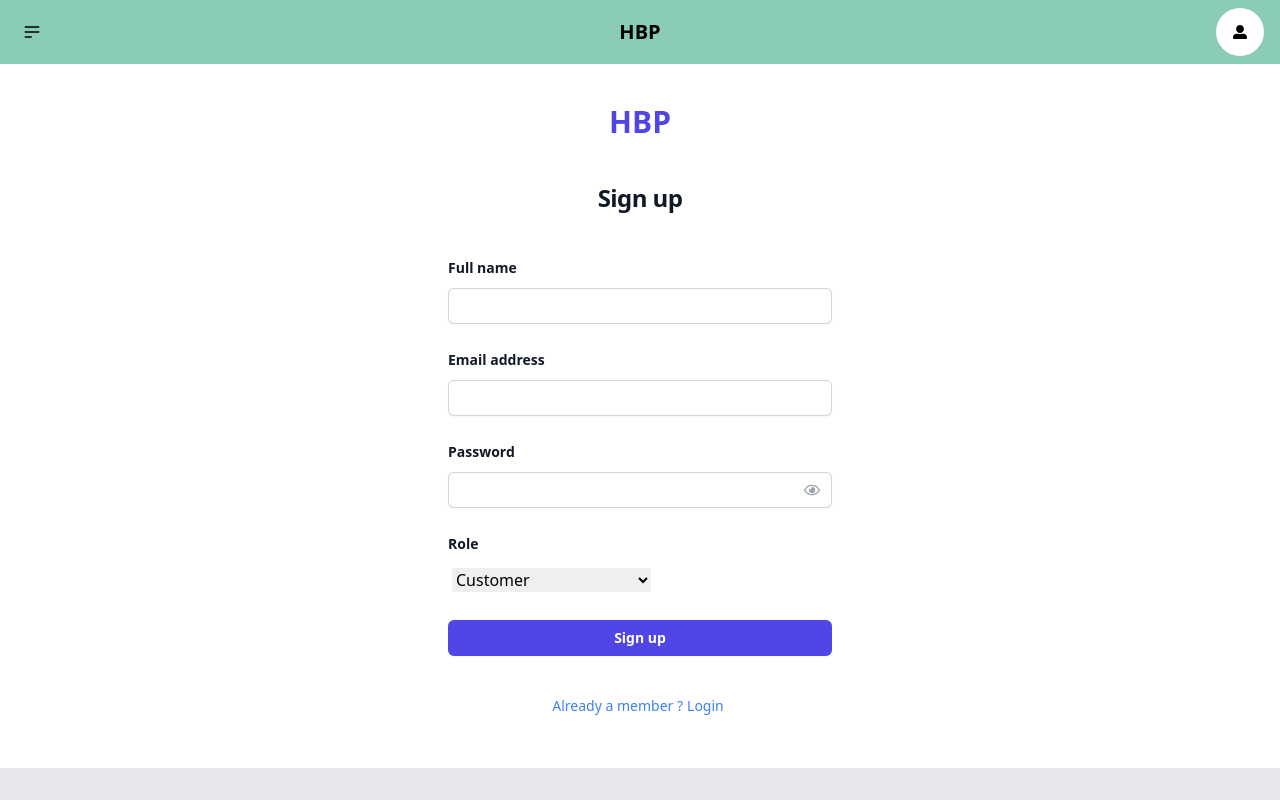
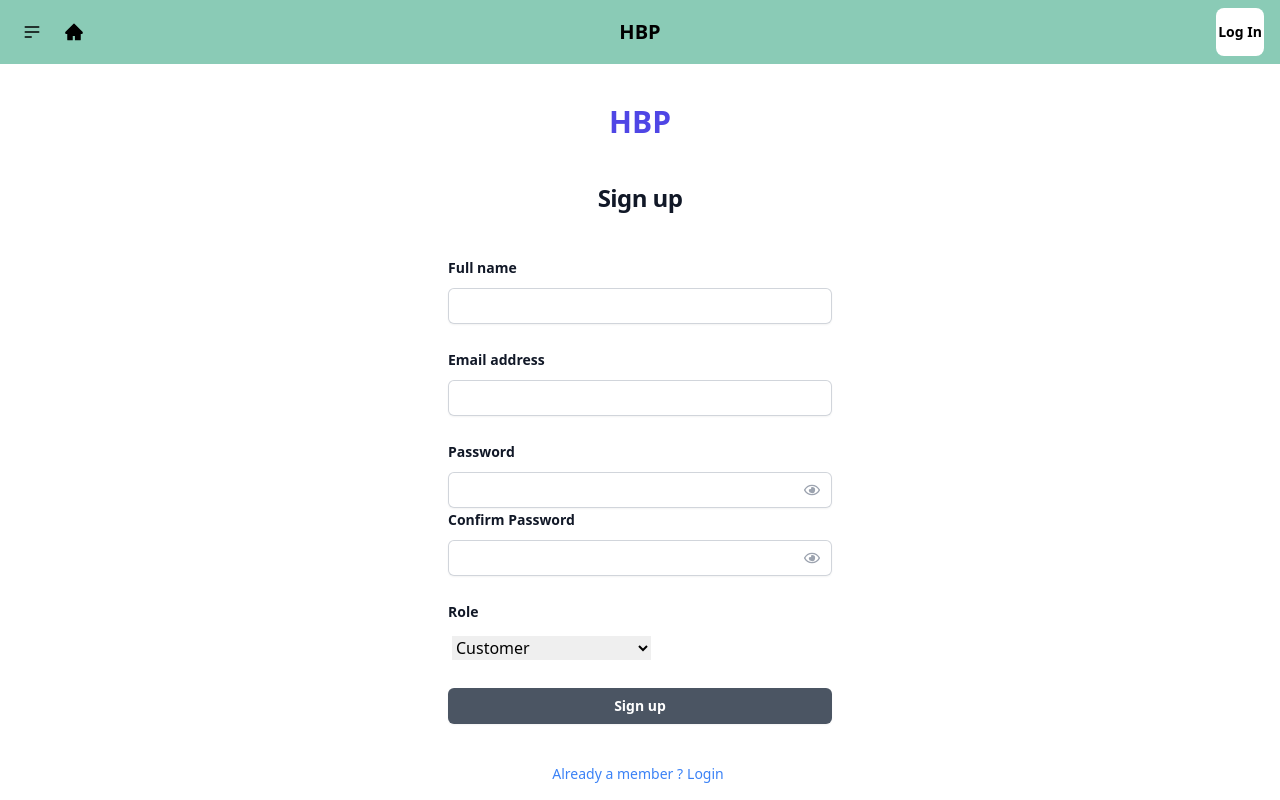
Before and after one commit to iamganeshsalunkhe/Hotel-Booking-Project, a React (Vite) app in the folder Frontend/: page /signup in a window 1280 px wide. Shown: the top 800 px of the page. Built offline with nearby package versions, Linux system fonts and the light colour scheme; no server answers.

Commit message:
add home button in navbar and confirm password functionality add

```diff
--- a/Frontend/src/Components/Navbar.jsx
+++ b/Frontend/src/Components/Navbar.jsx
@@ -1,84 +1,113 @@
-import { FaUserPlus ,FaUserAlt} from "react-icons/fa";
-import styles from './Navbar.module.css'
-import { Link,useLocation} from "react-router-dom";
+import { AiFillHome } from "react-icons/ai";
+import styles from "./Navbar.module.css";
+import { Link, useLocation } from "react-router-dom";
 import { useEffect, useState } from "react";
 import Logout from "./Logout";
 import axios from "axios";
 
-
 function Navbar() {
   const location = useLocation();
   const [isLoggedIn, setIsLoggedIn] = useState(false);
-  useEffect(()=>{
-    const checkLogInStatus =async ()=>{
+  useEffect(() => {
+    const checkLogInStatus = async () => {
       try {
-        const response = await axios.get('http://localhost:4100/check-token',{withCredentials:true})
-        setIsLoggedIn(response.status === 200)
+        const response = await axios.get("http://localhost:4100/check-token", {
+          withCredentials: true,
+        });
+        setIsLoggedIn(response.status === 200);
       } catch (error) {
-        setIsLoggedIn(false)
+        setIsLoggedIn(false);
       }
-    }
+    };
     checkLogInStatus();
-  },[]);
+  }, []);
 
   return (
     <div className={styles.main}>
       <div className="navbar bg-base-300 flex">
         <div className="navbar-start">
           <div className="dropdown">
-      <div tabIndex={0} role="button" className="btn btn-ghost btn-circle">
+            <div
+              tabIndex={0}
+              role="button"
+              className="btn btn-ghost btn-circle"
+            >
               <svg
                 xmlns="http://www.w3.org/2000/svg"
                 className="h-5 w-5"
                 fill="none"
                 viewBox="0 0 24 24"
-          stroke="currentColor">
+                stroke="currentColor"
+              >
                 <path
                   strokeLinecap="round"
                   strokeLinejoin="round"
                   strokeWidth="2"
-            d="M4 6h16M4 12h16M4 18h7" />
+                  d="M4 6h16M4 12h16M4 18h7"
+                />
               </svg>
             </div>
             <ul
               tabIndex={0}
-        className="menu menu-sm dropdown-content text-white rounded-box z-[1] mt-3 w-52 p-2 shadow bg-gray-900">
-        <li><Link to='/property'>My Property</Link></li>
-        <li><Link to='/account'>My Account  </Link></li>
-        <li><Link to='/amenity'>Manage Amenities</Link></li>
+              className="menu menu-sm dropdown-content text-white rounded-box z-[1] mt-3 w-52 p-2 shadow bg-gray-900"
+            >
+              <li>
+                <Link to="/property">My Property</Link>
+              </li>
+              <li>
+                <Link to="/account">My Account </Link>
+              </li>
+              <li>
+                <Link to="/amenity">Manage Amenities</Link>
+              </li>
             </ul>
           </div>
-  </div>
-  <div className="navbar-center">
-    <Link to='/' className="btn btn-ghost text-xl tracking-light  ">HBP</Link>
+          <Link to="/" className="text-xl p-2 font-semibold">
+            <AiFillHome/>
+          </Link>
         </div>
 
+        <div className="navbar-center">
+          <Link to="/" className="btn btn-ghost text-xl tracking-light  ">
+            HBP
+          </Link>
+        </div>
 
         {/* if user is loggedin then show logout button else shows signup and login button */}
 
-  {isLoggedIn? <Logout/>:
-  <div className="navbar-end ">
-    <div>
+        {isLoggedIn ? (
+          <Logout />
+        ) : (
+          <div className="navbar-end  flex ">
+            <div className="">
               {/* if user on other than signup page then show signup icon  when user is not loggedin */}
-      {location.pathname !=='/signup'?
-      <Link to='/signup'>
-    <button className="btn btn-ghost btn-circle bg-white hover:scale-110" >
-        <FaUserPlus  />
+              {location.pathname !== "/signup" ? (
+                <Link to="/signup">
+                  <div className="">
+                    <button className=" btn btn-ghost btn-square bg-white  hover:scale-110">
+                      Sign Up
                     </button>
-      </Link>:''}
+                  </div>
+                </Link>
+              ) : (
+                ""
+              )}
             </div>
             {/* if user on other than login page then show login icon */}
-    {location.pathname !== '/login'?
-    <Link to='/login'>
-    <button className="btn btn-ghost btn-circle bg-white mx-2">
-        <FaUserAlt/>
+            {location.pathname !== "/login" ? (
+              <Link to="/login">
+                <button className="btn btn-ghost btn-square bg-white mx-2">
+                  Log In
                 </button>
-    </Link>:''}
+              </Link>
+            ) : (
+              ""
+            )}
           </div>
-  }
+        )}
       </div>
     </div>
-    )
+  );
 }
 
-export default Navbar
+export default Navbar;
--- a/Frontend/src/Components/Navbar.module.css
+++ b/Frontend/src/Components/Navbar.module.css
@@ -1,3 +1,42 @@
 .main{
     background-color:rgb(138, 203, 182);
 }
+
+.tooltip {
+  position: relative;
+  display: inline-block;
+  border-bottom: 1px dotted black;
+}
+
+.tooltip .tooltiptext {
+  visibility: hidden;
+  width: 120px;
+  background-color: #555;
+  color: #fff;
+  text-align: center;
+  border-radius: 6px;
+  padding: 5px 0;
+  position: absolute;
+  z-index: 1;
+  bottom: 125%;
+  left: 50%;
+  margin-left: -60px;
+  opacity: 0;
+  transition: opacity 0.3s;
+}
+
+.tooltip .tooltiptext::after {
+  content: "";
+  position: absolute;
+  top: 100%;
+  left: 50%;
+  margin-left: -5px;
+  border-width: 5px;
+  border-style: solid;
+  border-color: #555 transparent transparent transparent;
+}
+
+.tooltip:hover .tooltiptext {
+  visibility: visible;
+  opacity: 1;
+}
--- a/Frontend/src/Components/Profile.jsx
+++ b/Frontend/src/Components/Profile.jsx
@@ -106,16 +106,7 @@ function Profile() {
                 className="m-2 w-2/4 border-gray-500  rounded-md shadow-md bg-stone-400 p-1"
                 />
             </label>
-            <label>
-              Password :
-              <input
-                type="password"
-                name="password"
-                value={formData.password}
-                onChange={handleChange}
-                className="m-2 w-2/4 border-gray-500  rounded-md shadow-md bg-stone-400 p-1"
-              />
-            </label>
+
           </form>
           <button
             type="button"
--- a/Frontend/src/Components/Signup.jsx
+++ b/Frontend/src/Components/Signup.jsx
@@ -1,5 +1,5 @@
 import axios from "axios";
-import { useState } from "react";
+import { useEffect, useState } from "react";
 import toast from "react-hot-toast";
 import { FaRegEye } from "react-icons/fa";
 import { FaRegEyeSlash } from "react-icons/fa";
@@ -14,15 +14,38 @@ function Signup() {
     const [email, setEmail] = useState('');
     // state for password
     const[password,setPassword]= useState('');
+    // state for confirm password
+    const [confirmPassword, setConfirmPassword]= useState("");
+
     // state for role
     const [role, setRole]= useState('customer');
 
     // change the state of password (visibility)
     const [isPasswordVisible, setIsPasswordVisible] = useState(false);
 
-    // handle password visibilty
+    // change the state of confirm password (visibility)
+    const [isConfirmPasswordVisible, setIsConfirmPasswordVisible] = useState(false);
+
+    // check user filled all fields
+    const [isFormValid,setIsFormValid] = useState(false);
+
+
+    useEffect(()=>{
+      setIsFormValid(
+        username !== "" &&
+        email !== "" &&
+        password !== "" &&
+        confirmPassword !== "" &&
+        password === confirmPassword
+      );
+    },[username,email,password,confirmPassword]);
+
+    // handle password visibility
     function handlePassword(){
         setIsPasswordVisible((prevState) =>!prevState);
+    }
+    function handleConfirmPassword(){
+      setIsConfirmPasswordVisible((prevState)=>!prevState)
     }
 
     async function onSubmit(event){
@@ -132,6 +155,37 @@ function Signup() {
                       {isPasswordVisible ? <FaRegEyeSlash /> : <FaRegEye />}
                     </div>
                   </div>
+
+                  {/* check for same password */}
+                  <div>
+
+                  <div className="flex items-center justify-between">
+                    <label
+                      htmlFor="password"
+                      className="block text-sm font-bold leading-6 text-gray-900"
+                    >
+                     Confirm Password
+                    </label>
+                  </div>
+                  <div className="mt-2 relative">
+                    <input
+                      id="confirm-password"
+                      name="confirm-password"
+                      type={isConfirmPasswordVisible ? "text" : "password"}
+                      value={confirmPassword}
+                      onChange={(e) => setConfirmPassword(e.target.value)}
+                      required
+                      autoComplete="off"
+                      className="block w-full rounded-md border-0 py-1.5 p-2 text-gray-900 shadow-sm ring-1 ring-inset ring-gray-300 placeholder:text-gray-400 focus:ring-2 focus:ring-inset focus:ring-indigo-600 sm:text-sm sm:leading-6 pr-12"
+                    />
+                    <div
+                      className="absolute right-2 top-1/2 transform -translate-y-1/2 text-gray-400 cursor-pointer mr-1"
+                      onClick={handleConfirmPassword}
+                      >
+                      {isPasswordVisible ? <FaRegEyeSlash /> : <FaRegEye />}
+                    </div>
+                  </div>
+                </div>
                 </div>
 
                 {/* For getting role for user */}
@@ -158,7 +212,9 @@ function Signup() {
                 <div>
                   <button
                     type="submit"
-                    className="flex w-full justify-center rounded-md bg-indigo-600 px-3 py-1.5 text-sm font-semibold leading-6 text-white shadow-sm hover:bg-indigo-500 focus-visible:outline focus-visible:outline-2 focus-visible:outline-offset-2 focus-visible:outline-indigo-600"
+                    className="flex w-full justify-center rounded-md bg-indigo-600 px-3 py-1.5 text-sm font-semibold leading-6 text-white shadow-sm hover:bg-indigo-500 focus-visible:outline focus-visible:outline-2 focus-visible:outline-offset-2 focus-visible:outline-indigo-600
+                    disabled:bg-gray-600"
+                    disabled={!isFormValid}
                   >
                     Sign up
                   </button>
```
Lines whose indentation alone changed are shown as unchanged.
